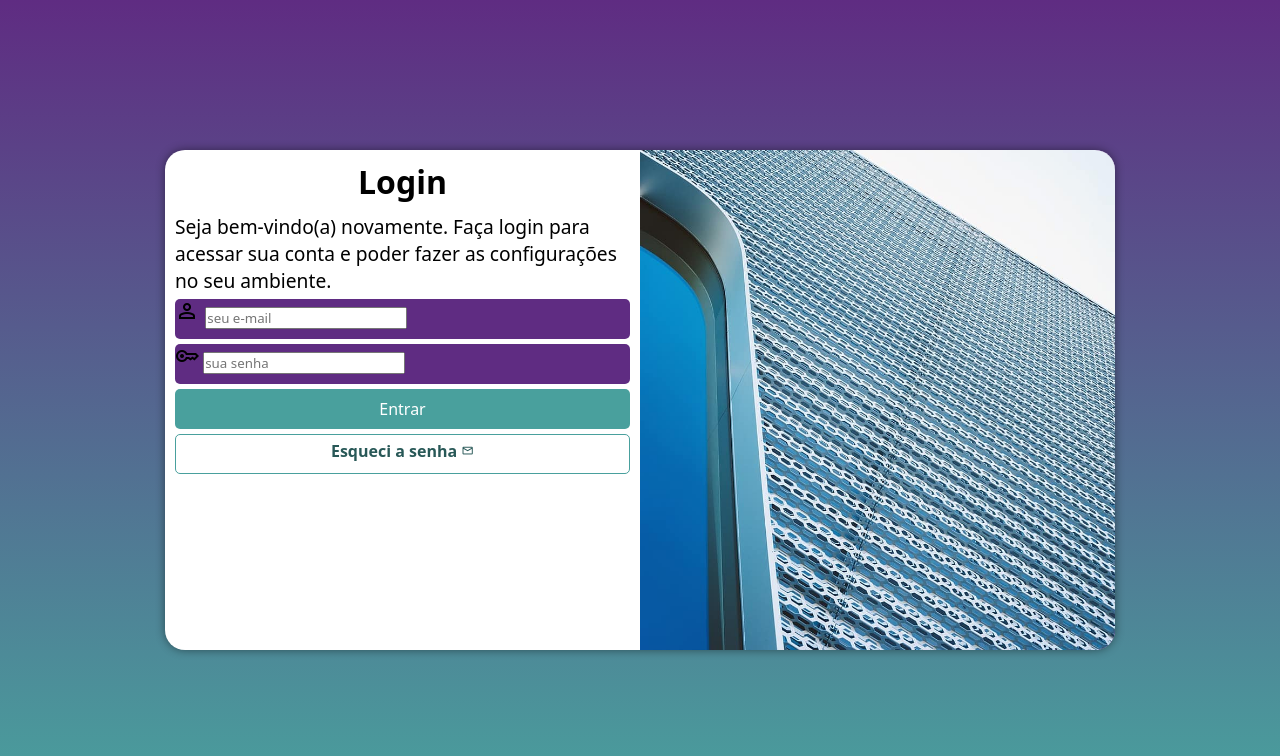
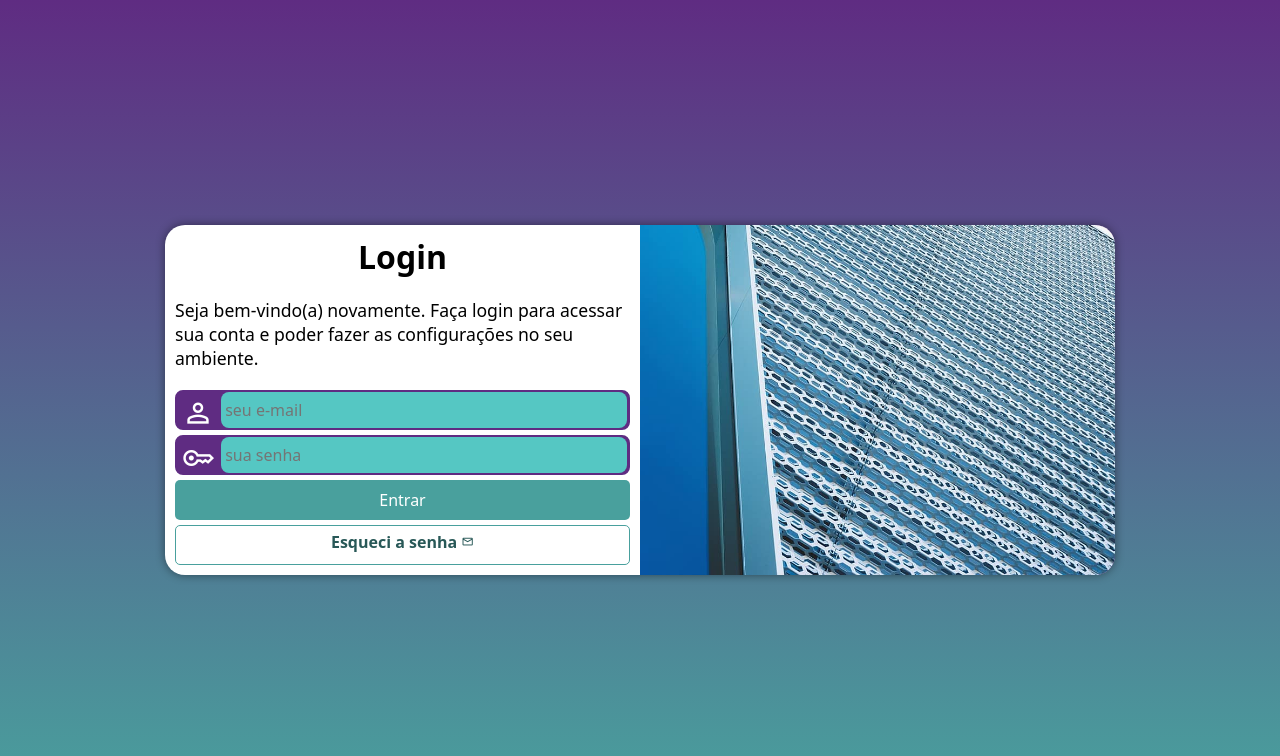
Before and after one commit to rodrigohenriquesouza/projeto-login, a plain HTML site: page index.html in a window 1280 px wide. Drawn offline with nearby package versions, Linux system fonts and the light colour scheme.

Commit message:
projeto pronto

```diff
--- a/estilos/media-query.css
+++ b/estilos/media-query.css
@@ -14,8 +14,14 @@
         background-image: linear-gradient(to top, #49a09d, #5f2c82);
     }
 
+    div#formulario > p {
+        font-size: 1em;
+        margin: 20px 0px;
+    }
+
     section#login {
         width: 80vw;
+        height: 310px;
     }
 
     section#login > div#imagem {
@@ -38,6 +44,7 @@
 
     section#login {
         width: 950px;
+        height: 350px;
     }
 
     section#login > div#imagem {
@@ -56,7 +63,8 @@
     }
 
     div#formulario > p {
-     font-size: 1.2em;
+     font-size: 1.1em;
+     margin: 20px 0px;
     }
 
 }
--- a/estilos/style.css
+++ b/estilos/style.css
@@ -29,7 +29,6 @@ section#login {
      position: absolute;
      top: 50%;
      left: 50%;
-     transform: translate(-50%,-50%);
      overflow: hidden;
 
      background-color: white;
@@ -38,8 +37,10 @@ section#login {
      border-radius: 20px;
      box-shadow: 0px 0px 10px rgba(0, 0, 0, 0.452);
 
+     transform: translate(-50%,-50%);
      transition: width 0.3s, height 0.3s;
      transition-timing-function: ease;
+
 }
 
 section#login > div#imagem {
@@ -67,16 +68,41 @@ div#formulario > p {
 
 form > div.campo {
      background-color: #5f2c82;
+     border: 2px solid #5f2c82;
      display: block;
      width: 100%;
      height: 40px;
-     border-radius: 5px;
+     border-radius: 8px;
      margin: 5px 0px;
 }
 
 label {
      display: none;
+
 }
+
+div.campo > span {
+     color: white;
+     font-size: 2em;
+     width: 40px;
+     padding: 5px;
+}
+
+div.campo > input {
+     background-color: #55c7c3;
+     font-size: 1em;
+     width: calc(100% - 45px);
+     height: 100%;
+     border: 0px;
+     border-radius: 8px;
+     padding: 4px;
+     transform: translateY(-13px);
+}
+
+div.campo > input:focus-within {
+     background-color: white;
+}
+
 
 form > input[type=submit] {
      display: block;
--- a/index.html
+++ b/index.html
@@ -19,7 +19,7 @@
           <p>Seja bem-vindo(a) novamente. Faça login para acessar sua conta e poder fazer as configurações no seu ambiente.</p>
           <form action="login.php" method="post" autocomplete="on">
             <div class="campo">
-                <span class="material-symbols-outlined">person<span>
+                <span class="material-symbols-outlined">person</span>
                 <input type="email" name="login" id="ilogin" placeholder="seu e-mail" autocomplete="email" required maxlength="30">
                 <label for="ilogin">Login</label>
     </div>
```
